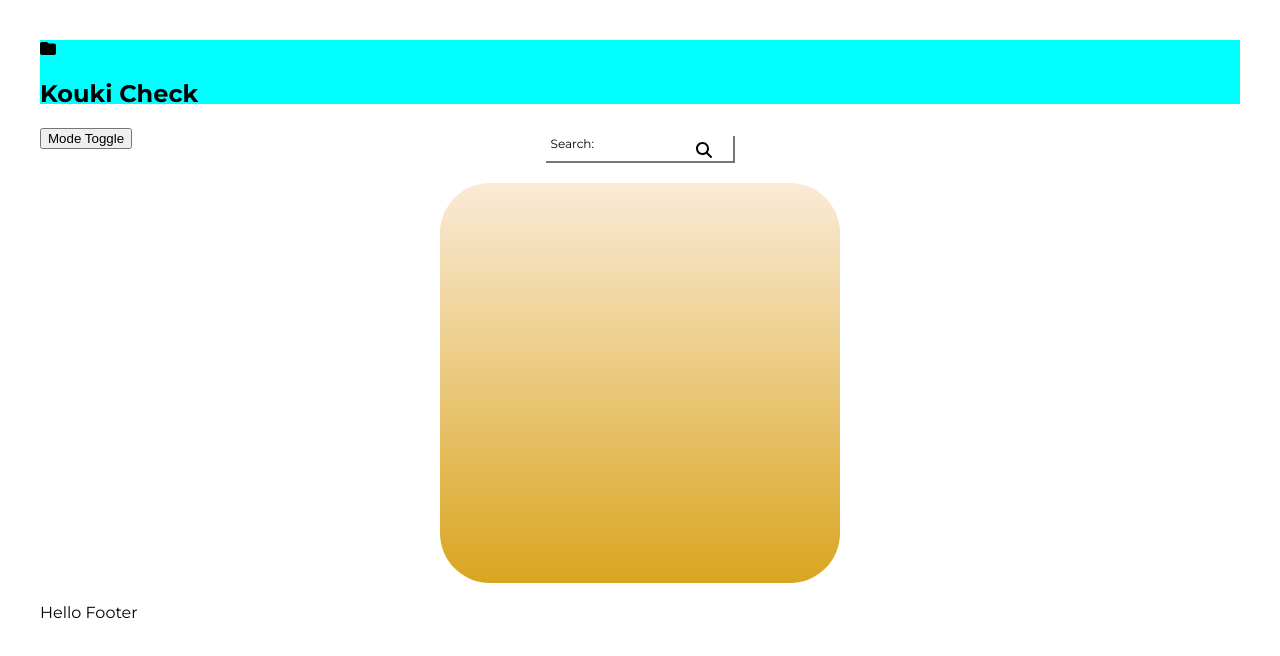
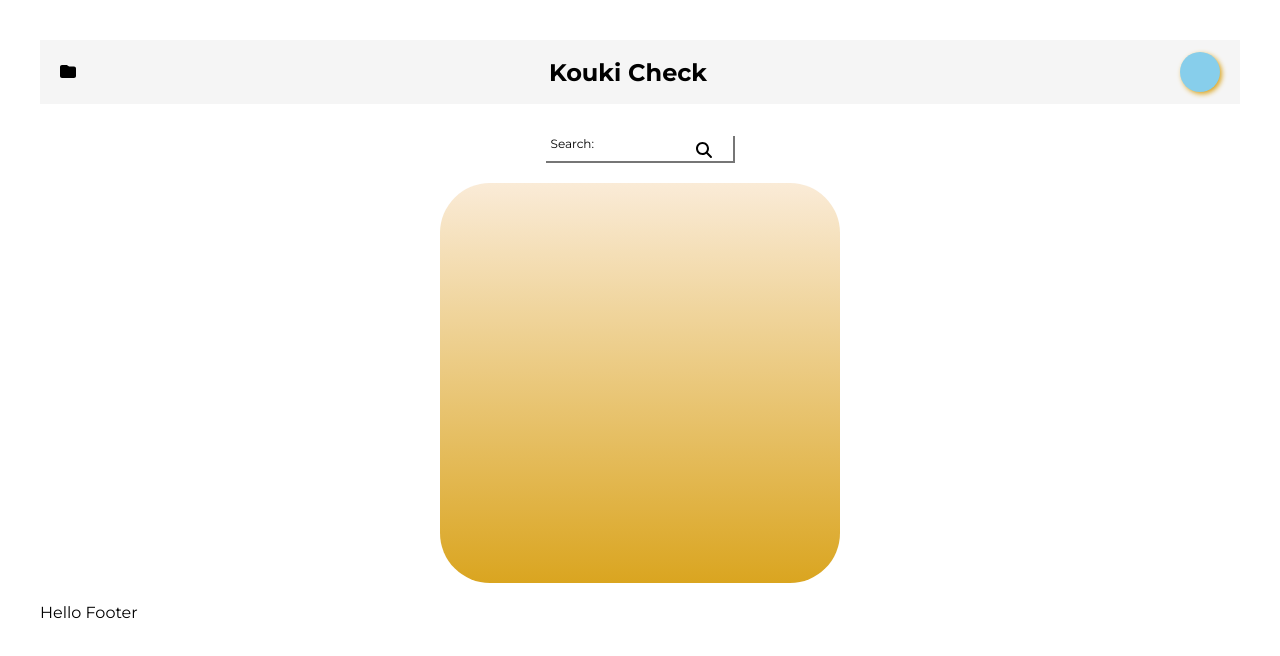
Before and after one commit to tjbegrow/EasyWeather, a React (Vite) app in the folder easy-weather/: page / in a window 1280 px wide. Shown: the top 656 px of the page. Built offline with nearby package versions, Linux system fonts and the light colour scheme; no server answers; a web font is replaced by a local one.

Commit message:
Designed a darkmode button

```diff
--- a/easy-weather/src/App.css
+++ b/easy-weather/src/App.css
@@ -133,9 +133,15 @@
 
 }
  nav {
-  background-color: aqua;
+  background-color: whitesmoke;
   height: 4rem;
   margin-bottom: 2rem;
+  display: flex;
+  flex-direction: row;
+  align-items: center;
+  justify-content: space-between;
+  padding-right: 20px;
+  padding-left: 20px;
  }
 
  .darkBackGround {
@@ -143,6 +149,40 @@
   color: white;
  }
 
+ .modeButton {
+  border-radius: 50%;
+  border: none;
+  width: 40px;
+  height: 40px;
+ }
+
+ .modeButton:hover {
+  cursor: pointer;
+  background-color: grey;
+  transition: background-color 0.3s ease-in-out;
+  transform: scale(1.05);
+ }
+
+
+ .modeButton.wi-day-sunny {
+  margin: 0;
+  padding: 0;
+  background-color: skyblue;
+  color:goldenrod;
+  font-size: 2em;
+  text-shadow: 1px 1px 0 white;
+  box-shadow: 2px 2px 5px goldenrod;
+ }
+
+ .modeButton.wi-moon-waning-crescent-5 {
+  margin: 0;
+  padding: 0;
+  background-color: black;
+  color:goldenrod;
+  font-size: 2em;
+  text-shadow: 1px 1px 0 gold;
+  box-shadow: 2px 2px 5px goldenrod;
+ }
 
 /*
 .logo {
--- a/easy-weather/src/components/Header.jsx
+++ b/easy-weather/src/components/Header.jsx
@@ -6,9 +6,9 @@ export default function Header({FontAwesomeIcon, faFolder, darkModeToggle, darkM
             <nav className={darkMode ? "darkBackGround" : ""}>
                 <FontAwesomeIcon icon={faFolder} className="fa-regular"/>
                 <h1>Kouki Check</h1>
-                <button
+                <button className={`modeButton wi ${darkMode ? "wi-moon-waning-crescent-5": "wi-day-sunny"}`}
                 onClick={() => darkModeToggle()}>
-                    Mode Toggle
+
                 </button>
             </nav>
         </>
```
